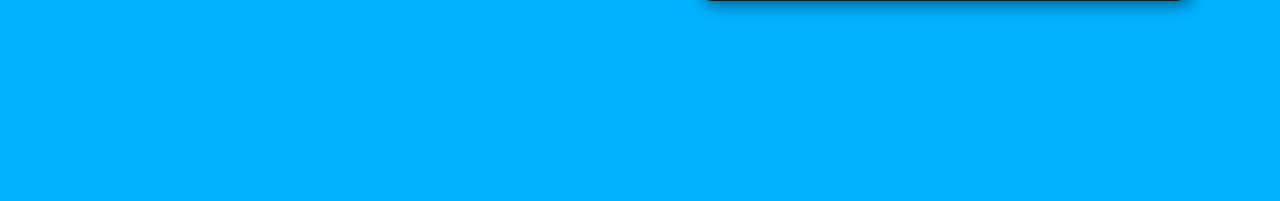
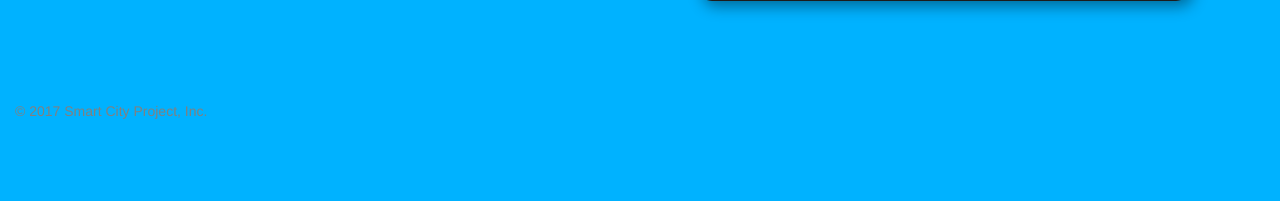
Before and after one commit to TotallyMelvin/Smart-City-Project, a Django app: page /home/ in a window 1280 px wide. Shown: the part 526-727 px from the top of the page. Run offline with Django 3.2, Linux system fonts and the light colour scheme; some libraries are stand-ins or nearby versions.

Commit message:
Changed Footer again

```diff
--- a/accounts/static/css/indexPage.css
+++ b/accounts/static/css/indexPage.css
@@ -71,6 +71,12 @@ html {
 	padding-left: 15px;
 	margin-left: -14.75px;
 	margin-right: -14.75px;
+}
+
+/* Footer Section CSS */
+.footer {
+	color: grey;
+	padding-left: 15px;
 }
 
 /* Login Section CSS */
--- a/accounts/templates/accounts/base.html
+++ b/accounts/templates/accounts/base.html
@@ -28,8 +28,7 @@
     <body>
         <!-- whatever is in index.html, will be displayed -->
         {% block content %}
+        {% endblock %}
 
-			<p class="footer">© 2017 Smart City Project, Inc.</p>
-        {% endblock %}
     </body>
 </html>
--- a/accounts/templates/accounts/home.html
+++ b/accounts/templates/accounts/home.html
@@ -40,6 +40,6 @@
 	</div>
 </div>
 </div>
+<p class="footer">© 2017 Smart City Project, Inc.</p>
 </div>
-
 {% endblock %}
```
